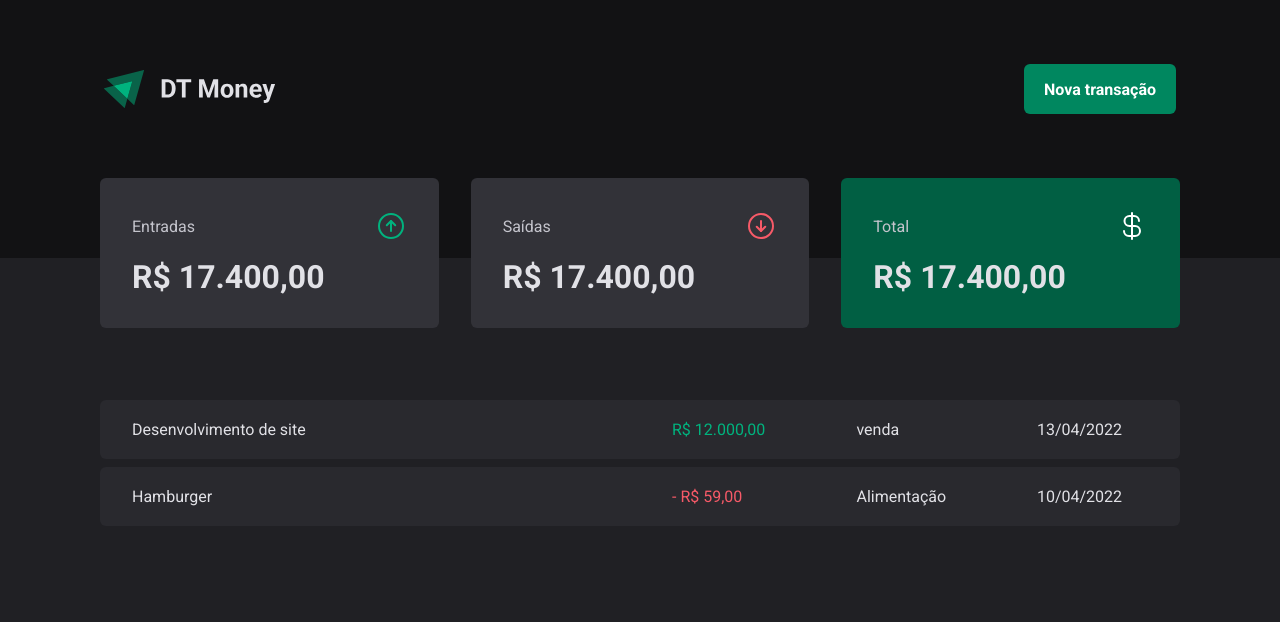
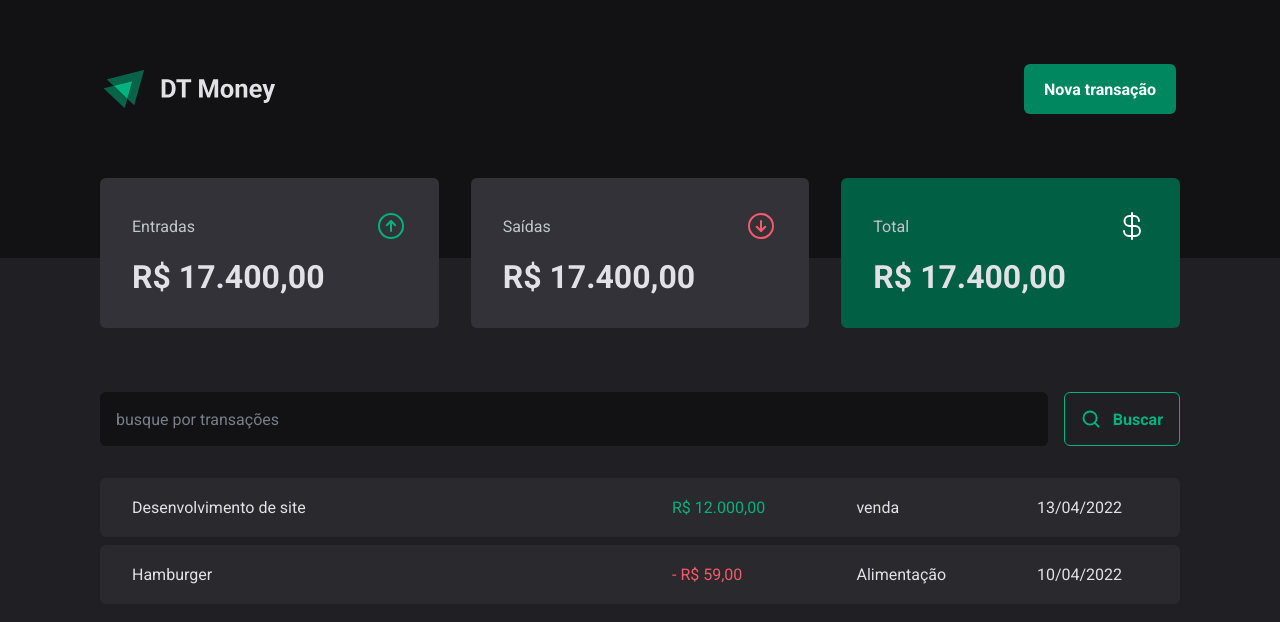
Before and after one commit to luiz21goncalves/ignite-dt-money, a React (Vite) app: page / in a window 1280 px wide. Shown: the top 622 px of the page. Built offline with nearby package versions, Linux system fonts and the light colour scheme.

Commit message:
feat: add search form component

```diff
--- /dev/null
+++ b/src/pages/Transactions/components/SearchForm/index.tsx
@@ -0,0 +1,16 @@
+import { MagnifyingGlass } from 'phosphor-react'
+
+import * as S from './styles'
+
+export function SearchForm() {
+  return (
+    <S.SearchFormContainer>
+      <input type="text" placeholder="busque por transações" />
+
+      <button type="submit">
+        <MagnifyingGlass size={20} weight="bold" />
+        Buscar
+      </button>
+    </S.SearchFormContainer>
+  )
+}
--- /dev/null
+++ b/src/pages/Transactions/components/SearchForm/styles.ts
@@ -0,0 +1,39 @@
+import styled from 'styled-components'
+
+export const SearchFormContainer = styled.form`
+  display: flex;
+  gap: 1rem;
+
+  input {
+    flex: 1;
+    border-radius: 6px;
+    border: 0;
+    background-color: ${({ theme }) => theme['gray-900']};
+    color: ${({ theme }) => theme['gray-300']};
+    padding: 1rem;
+
+    &::placeholder {
+      color: ${({ theme }) => theme['gray-500']};
+    }
+  }
+
+  button {
+    display: flex;
+    align-items: center;
+    gap: 0.75rem;
+    border: 0;
+    padding: 1rem;
+    background-color: transparent;
+    border: 1px solid ${({ theme }) => theme['green-300']};
+    border-radius: 6px;
+    color: ${({ theme }) => theme['green-300']};
+    font-weight: 700;
+
+    &:hover {
+      background-color: ${({ theme }) => theme['green-500']};
+      border-color: ${({ theme }) => theme['green-500']};
+      color: ${({ theme }) => theme.white};
+      transition: background-color 200ms, color 200ms, border-color 200ms;
+    }
+  }
+`
--- a/src/pages/Transactions/index.tsx
+++ b/src/pages/Transactions/index.tsx
@@ -1,5 +1,6 @@
 import { Header } from '../../components/Header'
 import { Summary } from '../../components/Summary'
+import { SearchForm } from './components/SearchForm'
 import * as S from './styles'
 
 export function Transactions() {
@@ -9,6 +10,8 @@
       <Summary />
 
       <S.TransactionContainer>
+        <SearchForm />
+
         <S.TransactionsTable>
           <tbody>
             <tr>
```
